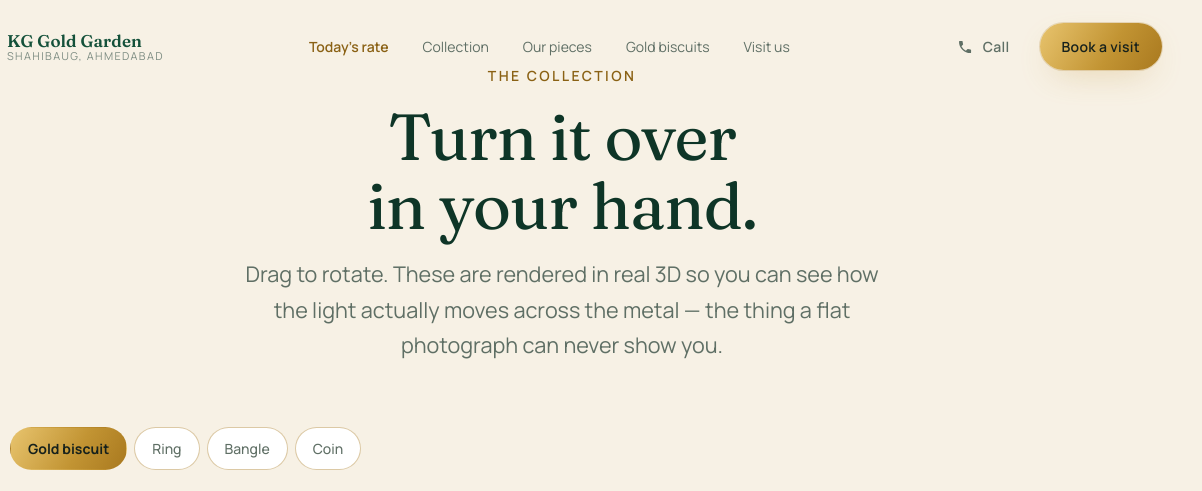
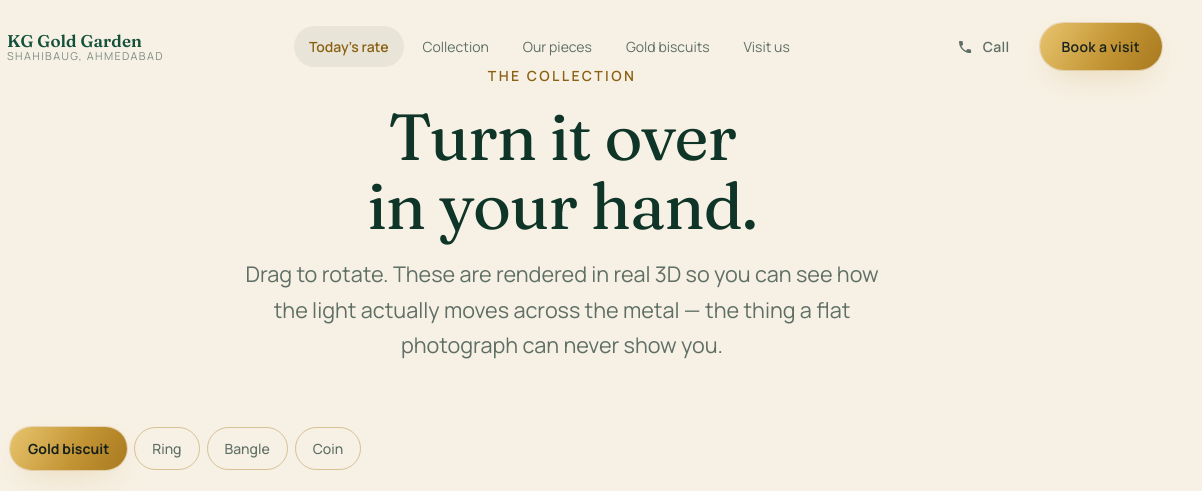
Before and after one commit to vannshpatwarri3-hub/kg-gold-garden-site, a website with bundled scripts: page kg-gold-garden/public/index.html in a window 1280 px wide. Both pictures are taken after a click on the tab "Gold biscuit". Shown: the part 2651-3142 px from the top of the page, 78-1280 px from the left. Built offline with nearby package versions, Linux system fonts and the light colour scheme; files whose address does not match are found by name.

Commit message:
Add a springing tab background, ported from the React component
The pasted AnimatedBackground is React with JSX, Tailwind classes and an @/
alias - none of which this site has, since it is vanilla HTML/CSS/JS on Express
with no build step. So the effect is rebuilt rather than dropped in.

The motion package that was already in package.json turned out to be usable: v13
ships a UMD bundle that sets window.Motion, so it is served from node_modules
like three.js and needs no import map or CDN. The real spring is used when it
loads and a CSS transition takes over when it does not, so the effect degrades
instead of vanishing.

Applied to the 3D collection tabs and the desktop nav. The pill measures itself
from the buttons, so it stays right when text changes, the row wraps, fonts land
late, or the window resizes - a MutationObserver watches aria-selected so
selection changes move it without every caller having to say so. It follows the
cursor on hover and settles back on the selected item, and the first placement
never animates in from the corner.

Co-Authored-By: Claude Opus 5 <noreply@anthropic.com>

```diff
--- a/kg-gold-garden/package.json
+++ b/kg-gold-garden/package.json
@@ -16,6 +16,7 @@
     "@anthropic-ai/sdk": "^0.70.0",
     "dotenv": "^16.4.7",
     "express": "^4.21.2",
+    "motion": "^13.2.0",
     "nodemailer": "^6.9.16",
     "sharp": "^0.35.4",
     "three": "^0.171.0"
--- a/kg-gold-garden/public/css/main.css
+++ b/kg-gold-garden/public/css/main.css
@@ -517,19 +517,41 @@ output { color: var(--accent-text); font-weight: 700; font-variant-numeric: tabu
 .showcase__loading.is-done { display: none; }
 @keyframes bounce { 0%,100% { opacity:.25; translate: 0 0; } 50% { opacity:1; translate: 0 -7px; } }
 
+/* --- tab row with a springing background ---------------------------------- */
+.tabpill {
+  position: absolute; left: 0; top: 0; z-index: 0;
+  border-radius: var(--r-pill); opacity: 0;
+  pointer-events: none;
+  transition: transform var(--dur-2) var(--ease-out), opacity var(--dur-1) linear;
+}
+.tabpill--gold { background: var(--grad-gold-soft); box-shadow: var(--glow-gold); }
+.tabpill--quiet { background: rgba(22,33,28,.06); }
+
+.has-pill { position: relative; }
+.has-pill > *:not(.tabpill) { position: relative; z-index: 1; }
+
 .showcase__tabs { display: flex; flex-wrap: wrap; gap: 7px; margin-bottom: var(--sp-5); }
 .showcase__tabs button {
   padding: 9px 17px; border-radius: var(--r-pill);
   border: 1px solid var(--line-strong); color: var(--text-muted);
   background: var(--surface);
   font-size: var(--step--1); min-height: 42px; font-weight: 500;
-  transition: all var(--dur-2) var(--ease-out);
+  transition: color var(--dur-2) var(--ease-out), border-color var(--dur-2) var(--ease-out),
+              background-color var(--dur-2) var(--ease-out);
 }
 .showcase__tabs button:hover { color: var(--accent-text); border-color: var(--gold-600); }
 .showcase__tabs button[aria-selected="true"] {
   color: var(--on-gold); background: var(--grad-gold-soft);
   border-color: transparent; font-weight: 700;
 }
+/* With the pill doing the painting, the buttons go transparent and let it show
+   through — but only once it exists, so the row is never unstyled. */
+.showcase__tabs.has-pill button { background: transparent; }
+.showcase__tabs.has-pill button[aria-selected="true"] { background: transparent; }
+.showcase__tabs.has-pill button:hover { color: var(--on-gold); border-color: transparent; }
+
+.nav__links.has-pill a { position: relative; }
+.nav__links.has-pill a:hover { background: transparent; }
 
 .showcase__info h3 { font-size: var(--step-3); margin-bottom: var(--sp-3); }
 .showcase__info p { color: var(--text-muted); margin-bottom: var(--sp-5); }
--- a/kg-gold-garden/public/index.html
+++ b/kg-gold-garden/public/index.html
@@ -775,6 +775,9 @@
   </div>
 </noscript>
 
+<!-- Motion's UMD bundle sets window.Motion. Loaded before the app so the tab
+     animation can use its spring; everything still works without it. -->
+<script src="/vendor/motion/motion.js"></script>
 <script type="module" src="/js/app.js"></script>
 </body>
 </html>
--- /dev/null
+++ b/kg-gold-garden/public/js/animated-tabs.js
@@ -0,0 +1,102 @@
+/**
+ * A background that springs between tabs, following the cursor on hover and
+ * settling back on the selected one.
+ *
+ * This is the vanilla equivalent of the React `AnimatedBackground` component —
+ * same idea, no build step. It uses the Motion library's spring when it is
+ * available (window.Motion, the UMD bundle served from /vendor/motion) and falls
+ * back to a CSS transition when it is not, so the effect degrades rather than
+ * disappears.
+ *
+ * The pill is measured from the buttons themselves, so it stays correct when the
+ * text changes, the row wraps, or the window is resized.
+ */
+const SPRING = { type: 'spring', bounce: 0.2, duration: 0.3 };
+
+const reduced = () => window.matchMedia('(prefers-reduced-motion: reduce)').matches;
+
+export function animatedTabs(container, { selector = 'button', variant = 'gold' } = {}) {
+  if (!container) return null;
+
+  const items = () => Array.from(container.querySelectorAll(selector));
+  if (!items().length) return null;
+
+  container.classList.add('has-pill');
+
+  const pill = document.createElement('span');
+  pill.className = `tabpill tabpill--${variant}`;
+  pill.setAttribute('aria-hidden', 'true');
+  container.prepend(pill);
+
+  let shown = false;
+
+  const selected = () =>
+    items().find((el) => el.getAttribute('aria-selected') === 'true' || el.classList.contains('is-active')) ??
+    null;
+
+  const moveTo = (el, instant = false) => {
+    if (!el) {
+      pill.style.opacity = '0';
+      shown = false;
+      return;
+    }
+
+    // offsetLeft/Top are relative to the positioned container, which is exactly
+    // what the pill is absolutely positioned against.
+    const x = el.offsetLeft;
+    const y = el.offsetTop;
+    const w = el.offsetWidth;
+    const h = el.offsetHeight;
+
+    pill.style.width = `${w}px`;
+    pill.style.height = `${h}px`;
+
+    const to = { transform: `translate(${x}px, ${y}px)`, opacity: 1 };
+
+    // The first placement must not animate in from the corner.
+    if (instant || !shown || reduced() || !window.Motion?.animate) {
+      pill.style.transition = 'none';
+      Object.assign(pill.style, to);
+      // Force a reflow so the transition we restore does not apply to this move.
+      void pill.offsetWidth;
+      pill.style.transition = '';
+      shown = true;
+      return;
+    }
+
+    window.Motion.animate(pill, to, SPRING);
+    shown = true;
+  };
+
+  const settle = () => moveTo(selected());
+
+  container.addEventListener('pointerover', (e) => {
+    const el = e.target.closest(selector);
+    if (el && container.contains(el)) moveTo(el);
+  });
+
+  container.addEventListener('pointerleave', settle);
+  container.addEventListener('focusin', (e) => {
+    const el = e.target.closest(selector);
+    if (el) moveTo(el);
+  });
+  container.addEventListener('focusout', settle);
+
+  // Selection can change from anywhere — watch the attribute rather than
+  // requiring every caller to tell us.
+  new MutationObserver(() => settle()).observe(container, {
+    subtree: true,
+    attributes: true,
+    attributeFilter: ['aria-selected', 'class'],
+  });
+
+  const ro = new ResizeObserver(() => moveTo(selected(), true));
+  ro.observe(container);
+
+  // Fonts landing late change button widths under the pill.
+  document.fonts?.ready.then(() => moveTo(selected(), true));
+
+  requestAnimationFrame(() => moveTo(selected(), true));
+
+  return { refresh: () => settle() };
+}
--- a/kg-gold-garden/public/js/app.js
+++ b/kg-gold-garden/public/js/app.js
@@ -5,6 +5,7 @@ import { initRates, initCalculator, initBullion } from './calculator.js';
 import { initAppointment, initSubscribe } from './forms.js';
 import { initChat } from './chat.js';
 import { initCallSheet } from './call.js';
+import { animatedTabs } from './animated-tabs.js';
 import { initProducts, initVoices, initFooterQr, initStanding, initMuhurat } from './catalogue.js';
 
 const ASSURANCE_ICON = {
@@ -136,6 +137,7 @@ async function initShowcaseSection(configPromise) {
   }
 
   paint('bar');
+  animatedTabs($('.showcase__tabs'), { variant: 'gold' });
 
   tabs.forEach((tab) => {
     tab.addEventListener('click', () => {
@@ -160,6 +162,7 @@ async function boot() {
 
   initHeroBackground($('#heroCanvas'));
   attachVideoUpgrade($('#heroVideo'));
+  animatedTabs($('.nav__links'), { selector: 'a', variant: 'quiet' });
 
   // Kick the fetch off once and share it — the 3D section needs the finishes.
   const configPromise = api('/api/config');
```
Also changed, not shown: kg-gold-garden/components/motion-primitives/animated-background.tsx (added, +90 -0 lines), kg-gold-garden/server/index.js (+9 -1 lines), 1 other file.
